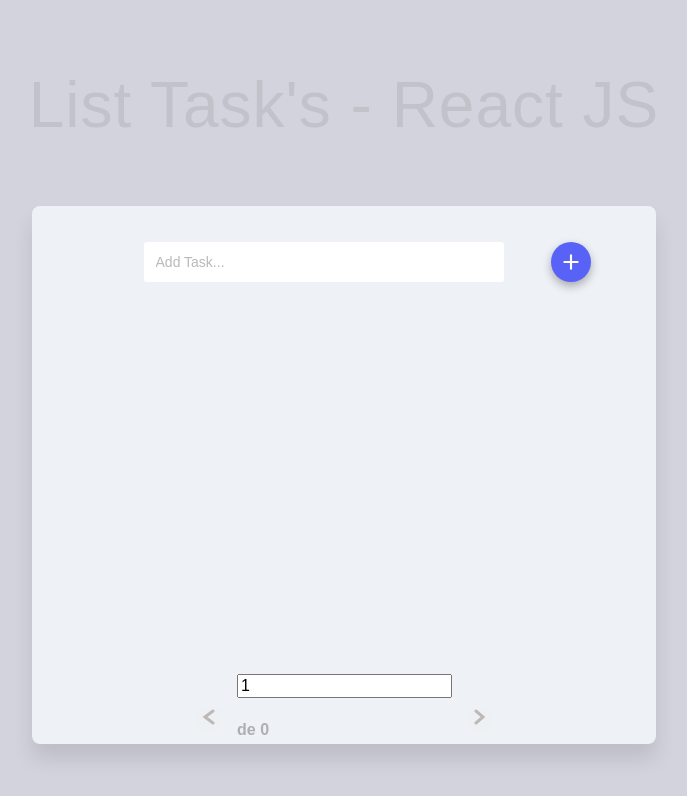
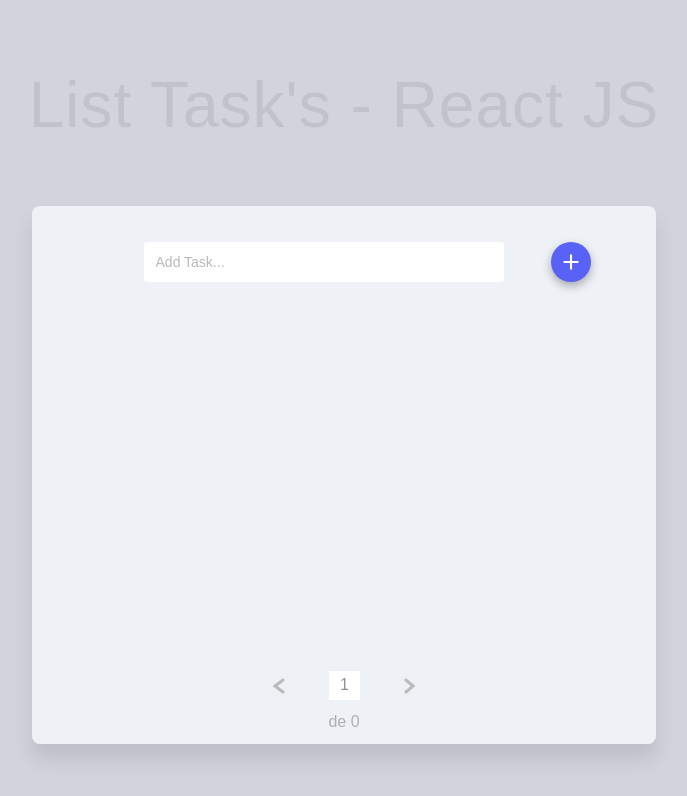
Before and after one commit to daeselixir/app-task-reactjs, a React (Vite) app: page / in a window 1280 px wide. Shown: the top 796 px of the page, without its empty margins (296-983 px from the left). Built offline with nearby package versions, Linux system fonts and the light colour scheme.

Commit message:
Estilizado de paginacion listo

```diff
--- a/src/components/Footer/Pagination.jsx
+++ b/src/components/Footer/Pagination.jsx
@@ -2,7 +2,7 @@
 
 const PageNumber = styled.div`
   /* border: 1px solid red; */
-  height: 3rem;
+  height: 5rem;
   width: 50%;
 
   display: flex;
@@ -25,8 +25,59 @@
   }
 
   .pagination-num {
+    width: 40%;
     color: #aeafb3;
     font-weight: bold;
+  }
+
+  .pagination-num input {
+    border: none;
+    padding: 5px;
+    width: 30%;
+    color: #909191;
+    text-align: center;
+  }
+
+  .col {
+    /* border: 2px solid green; */
+    display: flex;
+    flex-direction: column;
+
+    align-items: center;
+    gap: 0.5rem;
+  }
+
+  .fila-1 {
+    /* border: 1px solid blue; */
+    height: 100%;
+    display: flex;
+    justify-content: center;
+    align-items: center;
+    text-align: center;
+  }
+
+  .prev button,
+  .next button {
+    display: flex;
+    align-items: center;
+    justify-content: center;
+
+    align-self: center;
+    justify-content: center;
+  }
+
+  .fila-1 div {
+    align-items: center;
+  }
+
+  .maximo {
+    /* border: 1px solid red; */
+    height: 100%;
+  }
+
+  .maximo p {
+    color: #aeafb3;
+    margin: 0;
   }
 `;
 
@@ -45,7 +96,9 @@
 
   return (
     <PageNumber>
-      <div className="">
+      <div className="col">
+        <div className="fila-1">
+          <div className="prev">
             {/* botones */}
             <button disabled={pagina === 1 || pagina < 1} onClick={prevPage}>
               <svg
@@ -74,13 +127,14 @@
               value={inputPage}
               type="text"
             />
-        <p>de {maximo} </p>
           </div>
           {/* botones */}
 
-      <div className="">
+          <div className="next">
             <button
-          disabled={Math.ceil(pagina === maximo) || Math.ceil(pagina > maximo)}
+              disabled={
+                Math.ceil(pagina === maximo) || Math.ceil(pagina > maximo)
+              }
               onClick={nextPage}
             >
               <svg
@@ -100,6 +154,11 @@
               </svg>
             </button>
           </div>
+        </div>
+        <div className="maximo">
+          <p>de {maximo} </p>
+        </div>
+      </div>
     </PageNumber>
   );
 };
```
Lines whose indentation alone changed are shown as unchanged.
